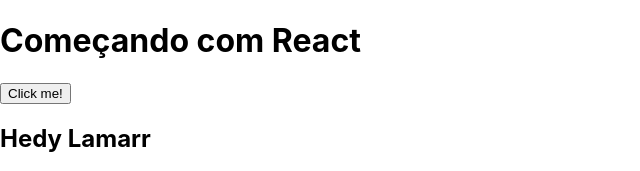
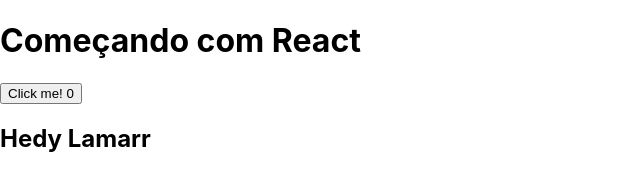
Before and after one commit to lucasFilppe/react-dev, a React (Create React App) app in the folder comeco-rapido/: page / in a window 1280 px wide. Shown: the top 171 px of the page, without its empty margins (0-640 px from the left). Built offline with nearby package versions, Linux system fonts and the light colour scheme; grey boxes are pictures that could not be loaded.

Commit message:
atualizando a tela

```diff
--- a/comeco-rapido/src/components/Button/index.js
+++ b/comeco-rapido/src/components/Button/index.js
@@ -1,7 +1,15 @@
+import {useState} from 'react';
+
 function Button(){
+  const [count, setCount] = useState(0)
+
+  function handleClick(){
+    setCount(count + 1)
+  }
+
   return(
     <div>
-      <button>Click me!</button>
+      <button onClick={handleClick}>Click me! {count}</button>
     </div>
   )
 }
```
